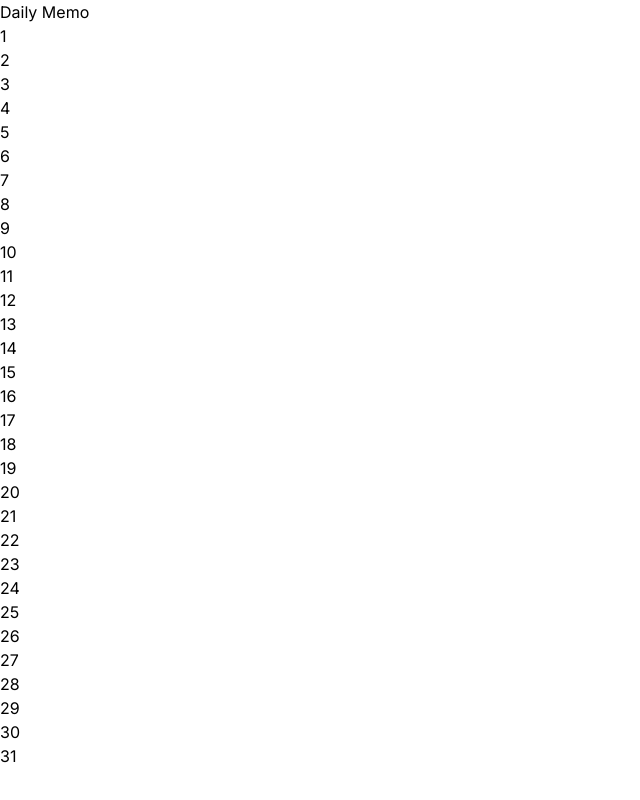
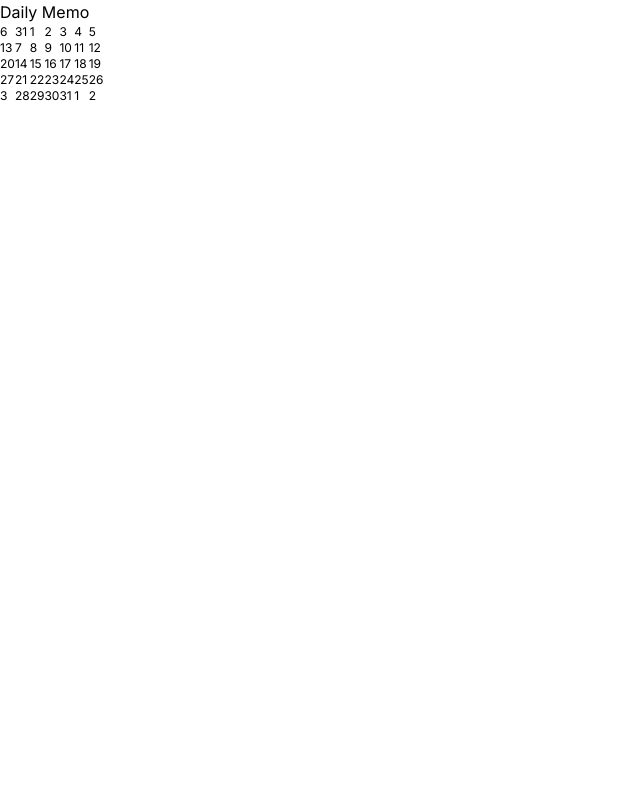
Before and after one commit to sasa-prog/DailyMemo, a Next.js app: page / in a window 1280 px wide. Shown: the whole page, without its empty margins (0-640 px from the left). Built offline with nearby package versions, Linux system fonts and the light colour scheme.

Commit message:
add calendar(未完成)
原型

```diff
--- a/components/calendar/calendar.tsx
+++ b/components/calendar/calendar.tsx
@@ -2,66 +2,14 @@ import dayjs from "dayjs";
 import { PropsWithChildren } from "react";
 import CalendarCol from "./calendarCol";
 
-type DataProps = {
-    id: number
-    date: string
-}[]
-
-const data: DataProps = [
-    { id: 1, date: '2023-07-31' },
-    { id: 2, date: '2023-08-01' },
-    { id: 3, date: '2023-08-02' },
-    { id: 4, date: '2023-08-03' },
-    { id: 5, date: '2023-08-04' },
-    { id: 6, date: '2023-08-05' },
-    { id: 7, date: '2023-08-06' },
-    { id: 8, date: '2023-08-07' },
-    { id: 9, date: '2023-08-08' },
-    { id: 10, date: '2023-08-09' },
-    { id: 11, date: '2023-08-10' },
-    { id: 12, date: '2023-08-11' },
-    { id: 13, date: '2023-08-12' },
-    { id: 14, date: '2023-08-13' },
-    { id: 15, date: '2023-08-14' },
-    { id: 16, date: '2023-08-15' },
-    { id: 17, date: '2023-08-16' },
-    { id: 18, date: '2023-08-17' },
-    { id: 19, date: '2023-08-18' },
-    { id: 20, date: '2023-08-19' },
-    { id: 21, date: '2023-08-20' },
-    { id: 22, date: '2023-08-21' },
-    { id: 23, date: '2023-08-22' },
-    { id: 24, date: '2023-08-23' },
-    { id: 25, date: '2023-08-24' },
-    { id: 26, date: '2023-08-25' },
-    { id: 27, date: '2023-08-26' },
-    { id: 28, date: '2023-08-27' },
-    { id: 29, date: '2023-08-28' },
-    { id: 30, date: '2023-08-29' },
-    { id: 31, date: '2023-08-30' },
-    { id: 32, date: '2023-08-31' },
-    { id: 33, date: '2023-09-01' },
-    { id: 34, date: '2023-09-02' },
-    { id: 35, date: '2023-09-03' },
-]
+const days = [0, 1, 2, 3, 4, 5, 6]
 
 export default function Calendar(props: PropsWithChildren) {
-    const month = (date: string) => {
-        return dayjs(date).format('M')
-      }
-      const day = (date: string) => {
-        return dayjs(date).format('D')
-      }
-      return (
-        <div className="grid grid-cols-7 grid-rows-5">
-          {data.map(
-            (item) =>
-              (month(item.date) === '8' && (
-                <div key={item.id}>
-                  <CalendarCol day={day(item.date)} date={item.date} />
-                </div>
-              )) || <div key={item.id}></div>
-          )}
-        </div>
-      )
+    return (
+      <div className="flex flex-row flex-nowrap">
+        {days.map((day) => {
+          return (<CalendarCol key={day} day={day} />);
+        })}
+      </div>
+    )
 }
--- a/components/calendar/calendarCol.tsx
+++ b/components/calendar/calendarCol.tsx
@@ -1,29 +1,71 @@
 'use client'
 
 import { useState } from 'react'
-import dayjs from 'dayjs'
+import dayjs, { Dayjs } from 'dayjs'
 import toast from 'react-hot-toast'
+import CalendarDay from './calendarDay'
 
 type Props = {
-    day: string
-    date: string
+    day: Number;
 }
 
-export default function CalendarColumn({day, date}: Props) {
-    const [stamped, setStamped] = useState(false)
-    const today = dayjs().format('YYYY-MM-DD')
-    const stampAction = () => {
-        if (today >= date) {
-          setStamped(true)
-        } else {
-          toast.error('未来の日付は押せません')
+type DataProps = {
+    id: number
+    date: string
+}[]
+
+const data: DataProps = [
+    { id: 1, date: '2023-07-31' },
+    { id: 2, date: '2023-08-01' },
+    { id: 3, date: '2023-08-02' },
+    { id: 4, date: '2023-08-03' },
+    { id: 5, date: '2023-08-04' },
+    { id: 6, date: '2023-08-05' },
+    { id: 7, date: '2023-08-06' },
+    { id: 8, date: '2023-08-07' },
+    { id: 9, date: '2023-08-08' },
+    { id: 10, date: '2023-08-09' },
+    { id: 11, date: '2023-08-10' },
+    { id: 12, date: '2023-08-11' },
+    { id: 13, date: '2023-08-12' },
+    { id: 14, date: '2023-08-13' },
+    { id: 15, date: '2023-08-14' },
+    { id: 16, date: '2023-08-15' },
+    { id: 17, date: '2023-08-16' },
+    { id: 18, date: '2023-08-17' },
+    { id: 19, date: '2023-08-18' },
+    { id: 20, date: '2023-08-19' },
+    { id: 21, date: '2023-08-20' },
+    { id: 22, date: '2023-08-21' },
+    { id: 23, date: '2023-08-22' },
+    { id: 24, date: '2023-08-23' },
+    { id: 25, date: '2023-08-24' },
+    { id: 26, date: '2023-08-25' },
+    { id: 27, date: '2023-08-26' },
+    { id: 28, date: '2023-08-27' },
+    { id: 29, date: '2023-08-28' },
+    { id: 30, date: '2023-08-29' },
+    { id: 31, date: '2023-08-30' },
+    { id: 32, date: '2023-08-31' },
+    { id: 33, date: '2023-09-01' },
+    { id: 34, date: '2023-09-02' },
+    { id: 35, date: '2023-09-03' },
+]
+
+
+export default function CalendarColumn({day}: Props) {
+    const dates: Dayjs[] = []
+    data.forEach((data) => {
+        const date = dayjs(data.date)
+        if (date.day() === day) {
+            dates.push(date)
         }
-    }
+    })
     return (
-        <div className="grid cursor-pointer grid-cols-3 grid-rows-3" onClick={() => stampAction()}>
-            <span className="col-start-1 col-end-2 row-start-1 row-end-2 self-center justify-self-center text-sm text-gray-500">
-                {day}
-            </span>
+        <div className="flex flex-col">
+            {dates.map((date) => {
+                return (<CalendarDay key={date.date()} day={date.date()}/>)
+            })}
         </div>
     )
 }
--- a/components/calendar/calendarDay.tsx
+++ b/components/calendar/calendarDay.tsx
@@ -0,0 +1,11 @@
+type Props = {
+    day: number;
+}
+
+export default function CalendarDay({ day }: Props) {
+    return (
+        <>
+          <span className='text-xs'>{day} </span>
+        </>
+    )
+}
--- a/tailwind.config.js
+++ b/tailwind.config.js
@@ -5,18 +5,10 @@ module.exports = {
     extend: {},
   },
   plugins: [],
-  purge: {
-    content: [
-      './src/pages/**/*.{js,ts,jsx,tsx}',
-      './src/components/**/*.{js,ts,jsx,tsx}'
-    ],
-    options: {
-      // https://purgecss.com/safelisting.html#patterns
-      safelist: {
-        standard: [/^bg-/, /^text-/],
-      },
-    },
-  },
-  darkMode: false,
+  content: [
+    './app/**/*.{js,ts,jsx,tsx}',
+    './components/**/*.{js,ts,jsx,tsx}'
+  ],
+  darkMode: 'media',
   mode: 'jit',
 }
```
